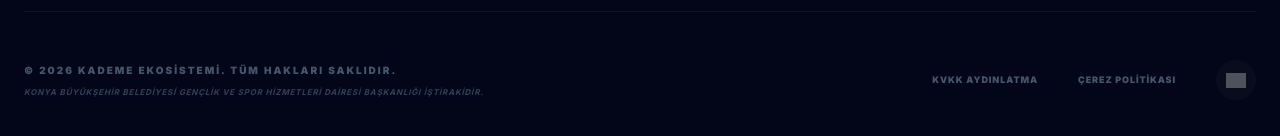
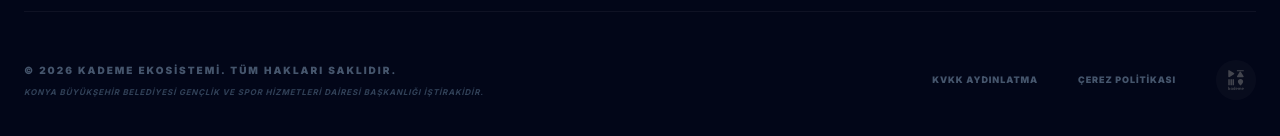
Before and after one commit to hkndeveloper/kademe-frontend, a Next.js app: page / in a window 1280 px wide. Shown: the part 4784-4920 px from the top of the page. Built offline with nearby package versions, Linux system fonts and the light colour scheme; no server answers; grey boxes are pictures that could not be loaded.

Commit message:
fix: resolve missing image resource error in footer

```diff
--- a/src/components/Footer.tsx
+++ b/src/components/Footer.tsx
@@ -119,7 +119,7 @@ export default function Footer() {
               <Link href="#" className="text-[9px] font-black text-slate-600 hover:text-white transition-colors uppercase tracking-widest">KVKK AYDINLATMA</Link>
               <Link href="#" className="text-[9px] font-black text-slate-600 hover:text-white transition-colors uppercase tracking-widest">ÇEREZ POLİTİKASI</Link>
               <div className="w-10 h-10 bg-white/5 rounded-full flex items-center justify-center grayscale opacity-50">
-                 <Image src="/images/logo/icon-only.png" alt="KADEME" width={20} height={20} />
+                 <Image src="/images/logo/logo-orange.svg" alt="KADEME" width={20} height={20} />
               </div>
            </div>
         </div>
```
